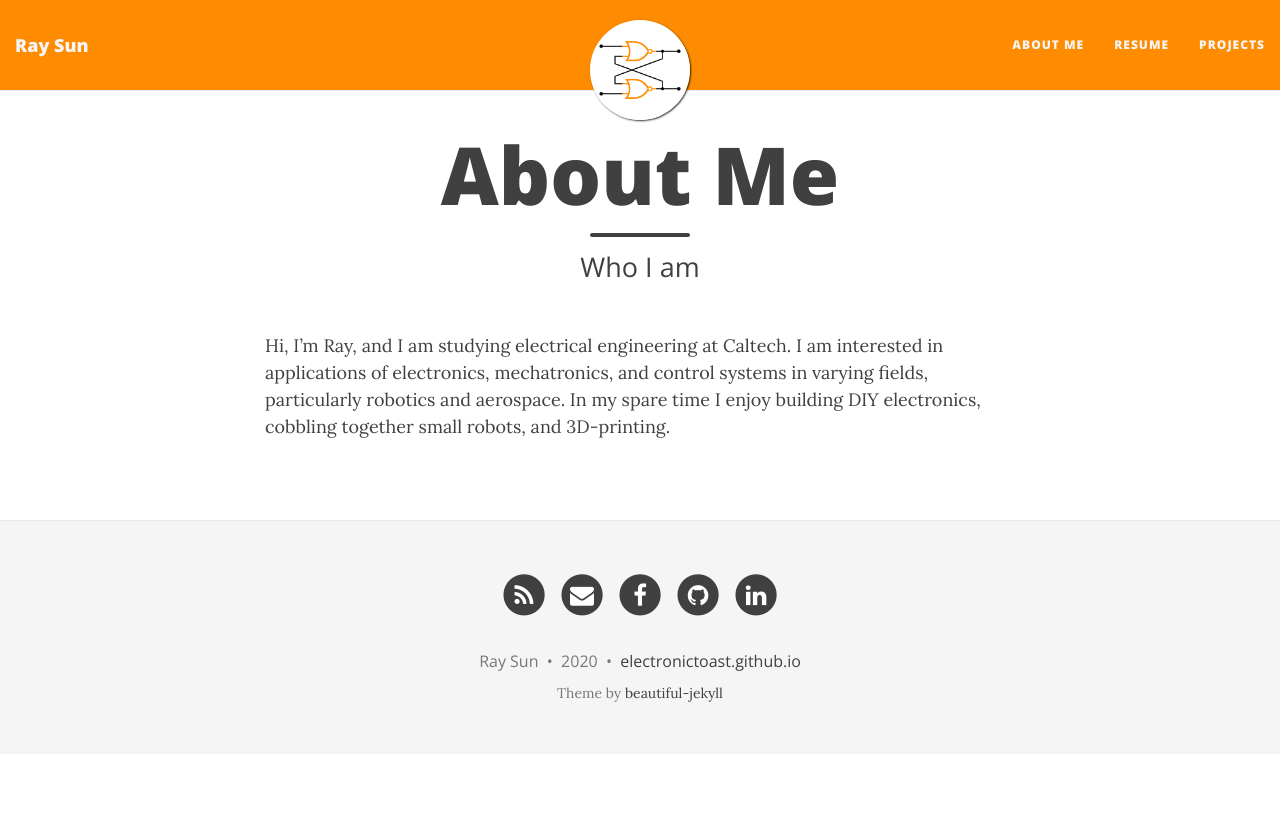
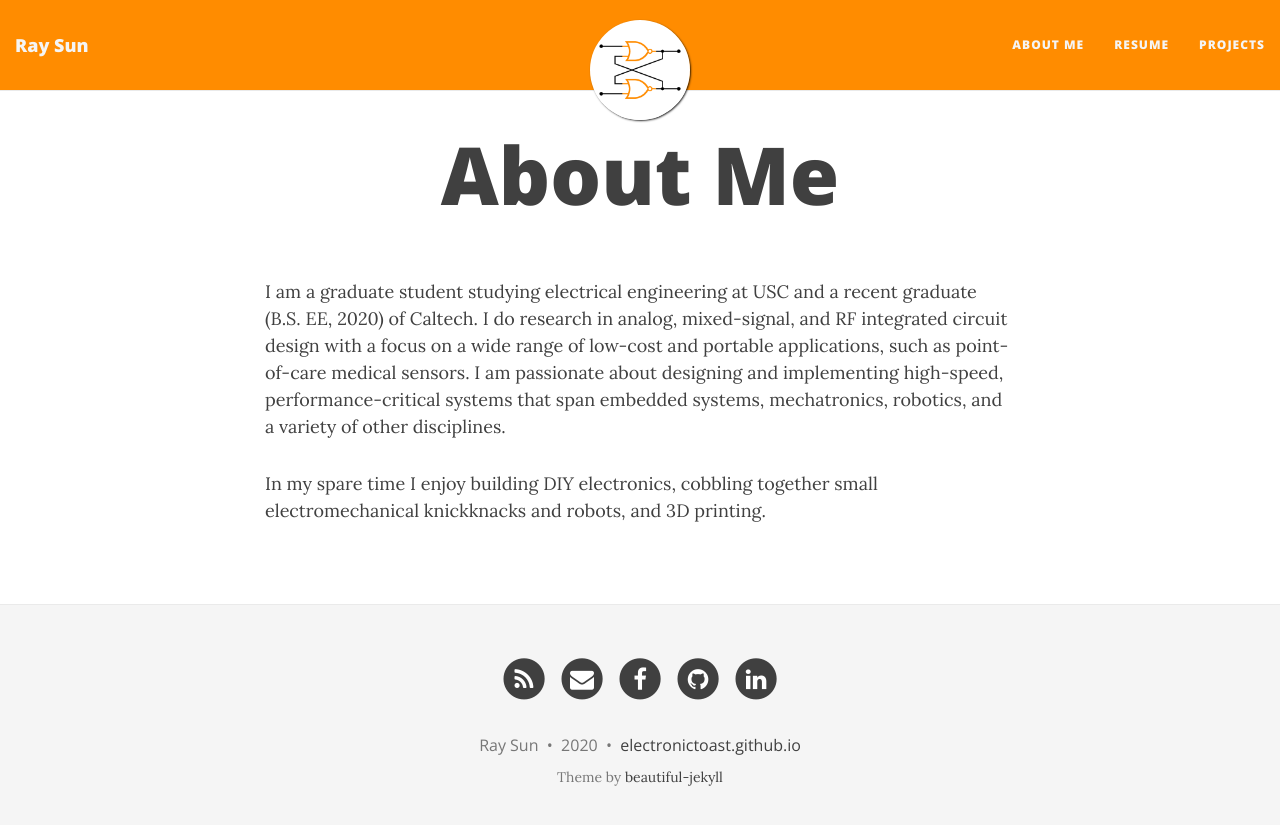
Before and after one commit to ElectronicToast/electronictoast.github.io, a Jekyll site: the page built from aboutme.md, in a window 1280 px wide. Shown: the top 825 px of the page. Built offline with Jekyll 4.4.1, drawn with Linux system fonts in a browser that asks for light colours; nearby versions of some CDN libraries.

Commit message:
Update site

```diff
--- a/aboutme.md
+++ b/aboutme.md
@@ -1,7 +1,8 @@
 ---
 layout: page
 title: About Me
-subtitle: Who I am
 ---
 
-Hi, I'm Ray, and I am studying electrical engineering at Caltech. I am interested in applications of electronics, mechatronics, and control systems in varying fields, particularly robotics and aerospace. In my spare time I enjoy building DIY electronics, cobbling together small robots, and 3D-printing.
+I am a graduate student studying electrical engineering at USC and a recent graduate (B.S. EE, 2020) of Caltech. I do research in analog, mixed-signal, and RF integrated circuit design with a focus on a wide range of low-cost and portable applications, such as point-of-care medical sensors. I am passionate about designing and implementing high-speed, performance-critical systems that span embedded systems, mechatronics, robotics, and a variety of other disciplines.
+
+In my spare time I enjoy building DIY electronics, cobbling together small electromechanical knickknacks and robots, and 3D printing.
--- a/index.html
+++ b/index.html
@@ -1,7 +1,7 @@
 ---
 layout: page
 title: Hi, I'm Ray
-subtitle: Electrical Engineering Student | Maker | Robotics Enthusiast
+subtitle: Student | Maker | DIY Electronics and Robotics Enthusiast
 use-site-title: true
 ---
 
```
Also changed, not shown: projects.md (+36 -7 lines), 6 other files.
